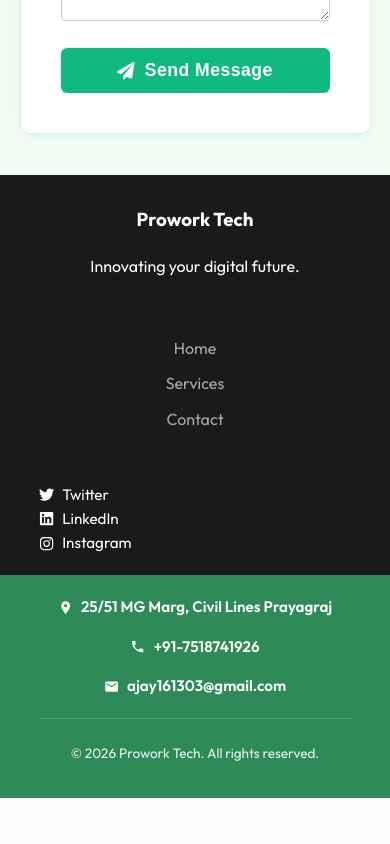
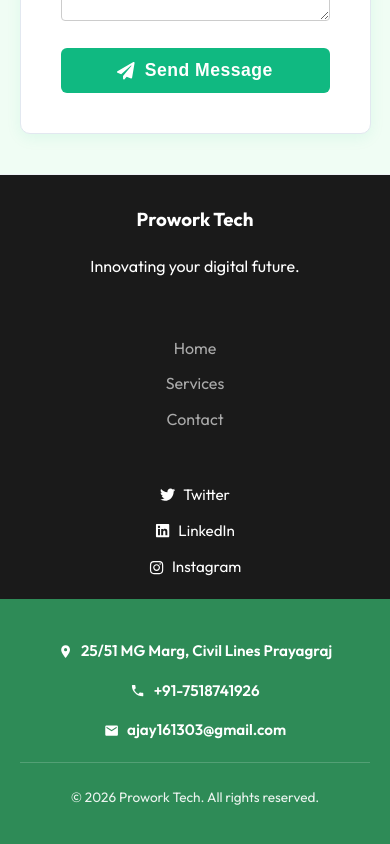
Before and after one commit to Ajaysahu1303/ProworkTechHomePage, a React (Vite) app: page / in a window 390 px wide. Shown: the part 5113-5957 px from the top of the page. Before the commit the page ends 5911 px from the top, so only its background shows below. Built offline with nearby package versions, Linux system fonts and the light colour scheme.

Commit message:
edit css for footer

```diff
--- a/src/index.css
+++ b/src/index.css
@@ -407,6 +407,18 @@
     gap: 40px;
   }
 
+  .footer-socials {
+    display: flex;
+    flex-direction: column;
+    align-items: center;
+    gap: 12px;
+  }
+
+  /* Increase padding for better spacing on mobile */
+  .footer-contact-strip {
+    padding: 40px 20px;
+  }
+
   .contact-info-row {
     grid-template-columns: 1fr;
     gap: 15px;
```
